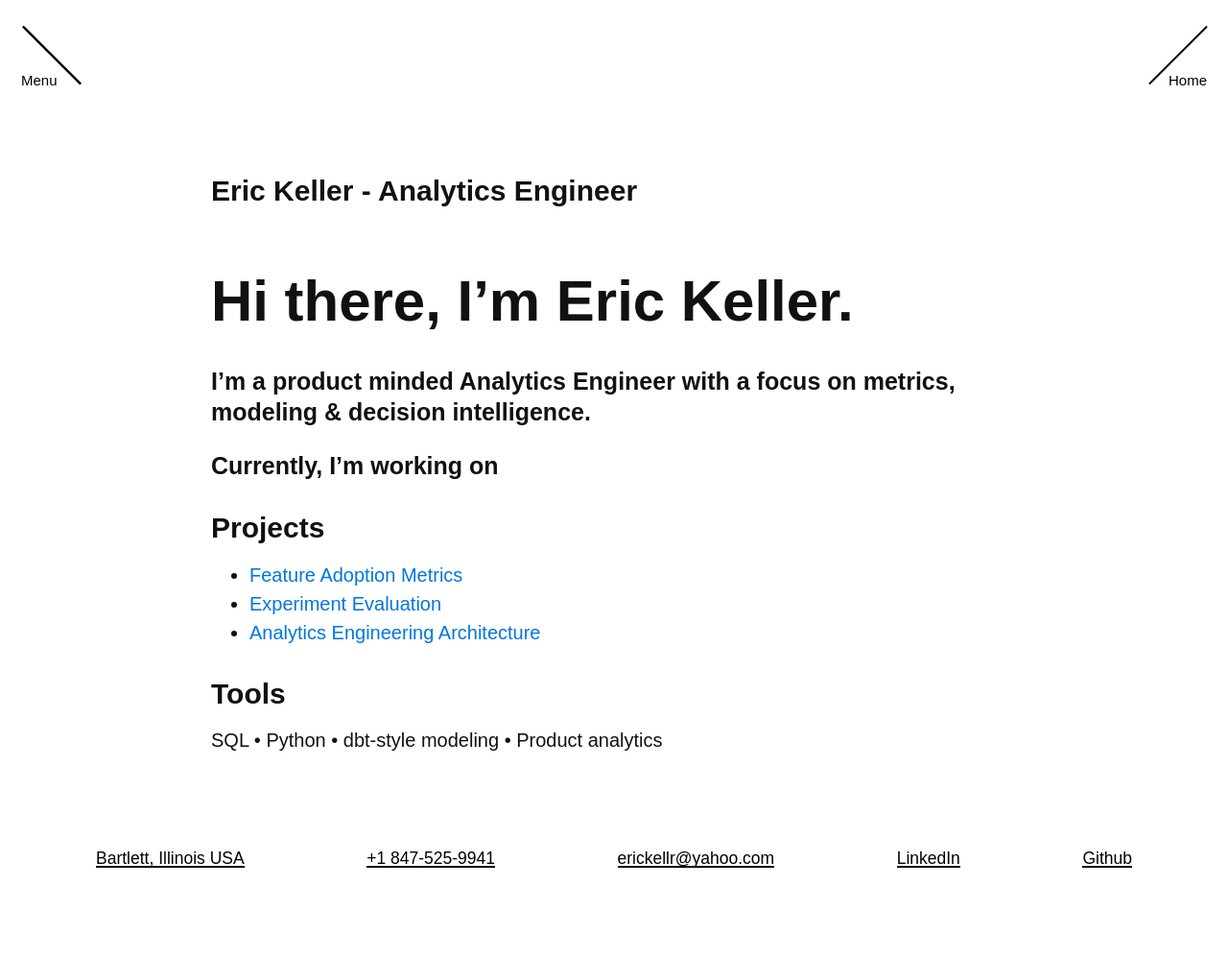
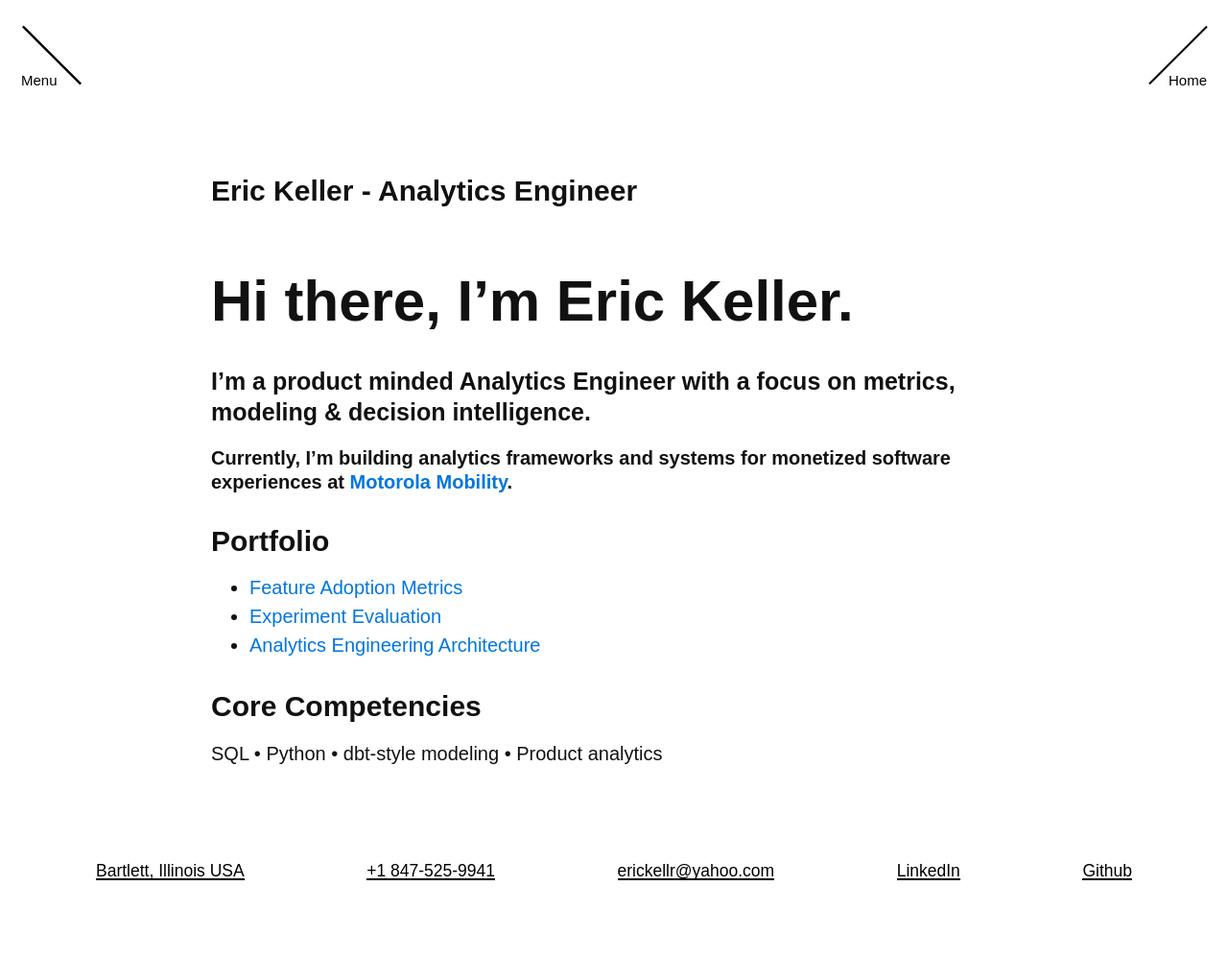
Before and after one commit to 17ekeller/17ekeller.github.io, a Jekyll site: the page built from index.md, in a window 1280 px wide. Shown: the whole page at 96% size. Built offline with Jekyll 4.4.1, drawn with Linux system fonts in a browser that asks for light colours; nearby versions of some CDN libraries; some web fonts are replaced; our own code applies the rules of GitHub Pages for plain Markdown files; comment, search, counter and statistics services are not loaded.

Commit message:
small index updates

```diff
--- a/index.md
+++ b/index.md
@@ -6,12 +6,12 @@ title: Eric Keller - Analytics Engineer
 
 ### I'm a product minded Analytics Engineer with a focus on metrics, modeling & decision intelligence.
 
-### Currently, I'm working on
+#### Currently, I'm building analytics frameworks and systems for monetized software experiences at [Motorola Mobility](https://www.motorola.com/us/en/homepage).
 
-## Projects
+## Portfolio
 - [Feature Adoption Metrics](projects/feature-adoption)
 - [Experiment Evaluation](projects/experiment-analysis)
 - [Analytics Engineering Architecture](projects/analytics-architecture)
 
-## Tools
+## Core Competencies
 SQL • Python • dbt-style modeling • Product analytics
```
Also changed, not shown: 1 other file.
